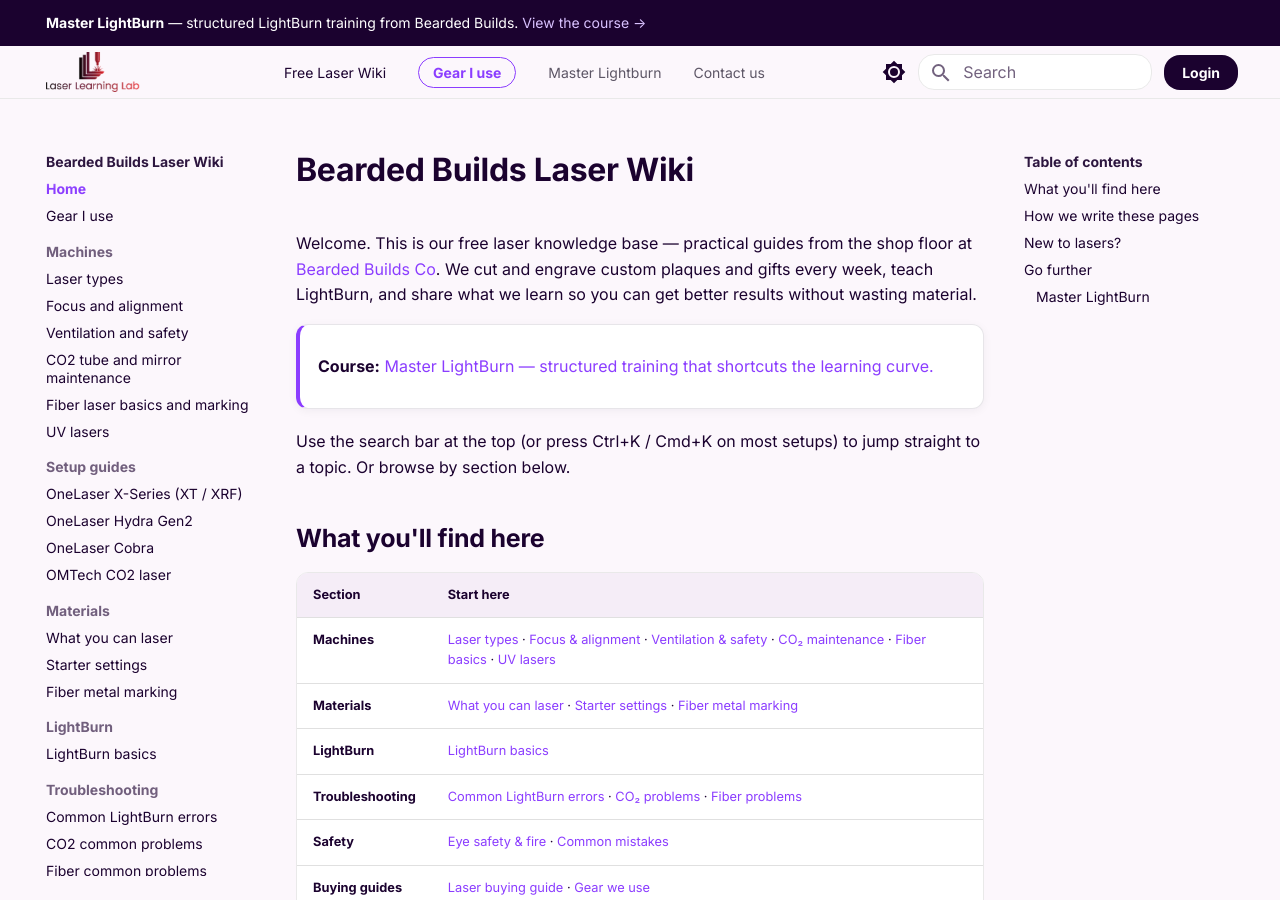
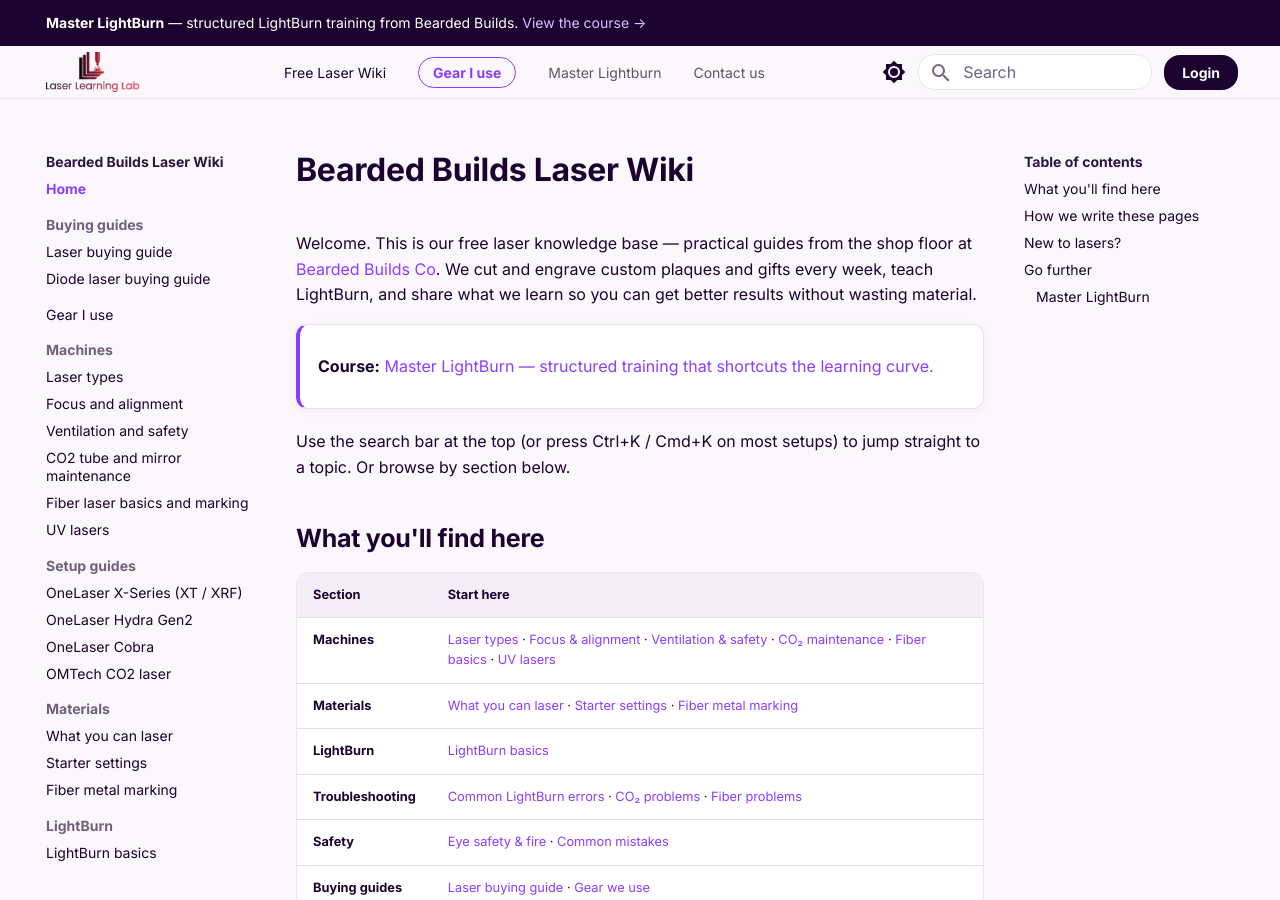
Before and after one commit to beardedbuildsco/laser-wiki, an MkDocs documentation site: the page built from docs/index.md, in a window 1280 px wide and 900 px high. Built offline with MkDocs 1.6.1 and Material for MkDocs 9.7.7, drawn with Linux system fonts in a browser that asks for light colours; comment, search, counter and statistics services are not loaded.

Commit message:
Move Buying guides near top of nav

```diff
--- a/mkdocs.yml
+++ b/mkdocs.yml
@@ -83,6 +83,9 @@ markdown_extensions:
 
 nav:
   - Home: index.md
+  - Buying guides:
+      - Laser buying guide: buying-guides/laser-buying-guide.md
+      - Diode laser buying guide: buying-guides/diode-buying-guide.md
   - Gear I use: buying-guides/gear-we-use.md
   - Machines:
       - Laser types: machines/laser-types.md
@@ -108,9 +111,6 @@ nav:
       - Fiber common problems: troubleshooting/fiber-common-problems.md
   - Safety:
       - Laser eye safety and fire: safety/laser-eye-safety-and-fire.md
-  - Buying guides:
-      - Laser buying guide: buying-guides/laser-buying-guide.md
-      - Diode laser buying guide: buying-guides/diode-buying-guide.md
   - Projects:
       - Engraving a plaque: projects/engraving-a-plaque.md
       - Rotary engraving: projects/rotary-engraving.md
```
